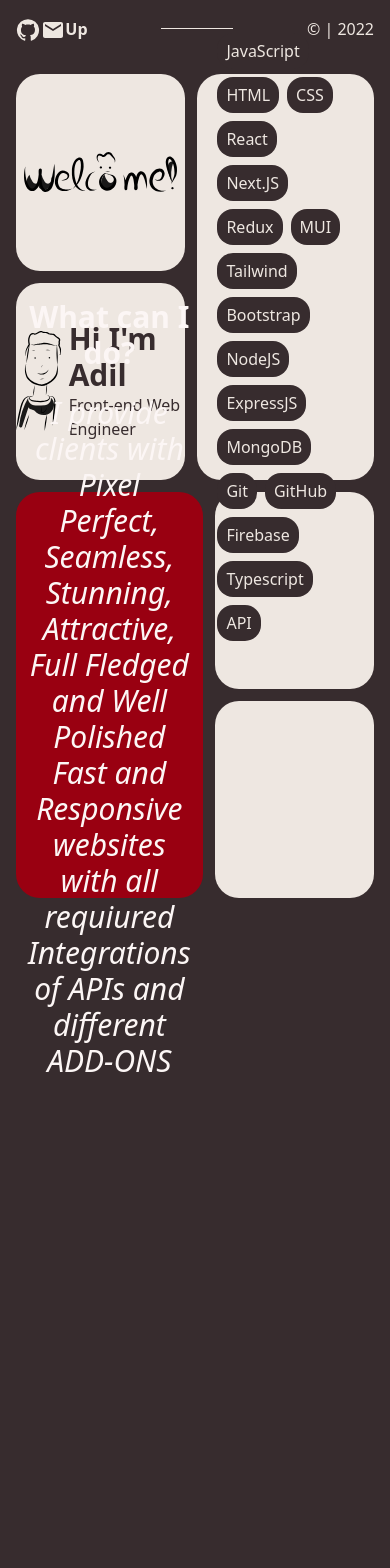
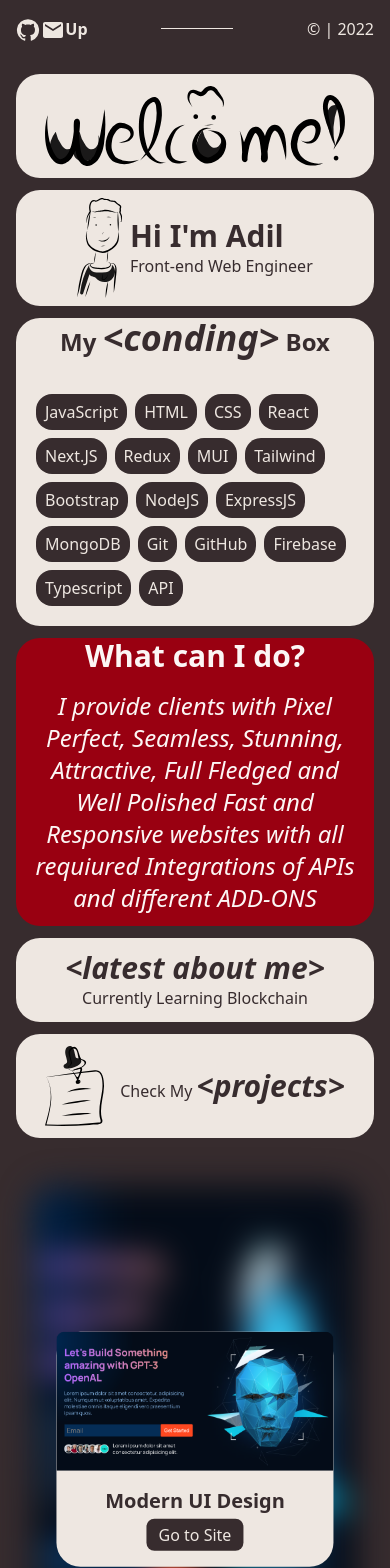
Before and after one commit to devadii/portfolio, a Next.js app: page / in a window 390 px wide. Shown: the top 1568 px of the page. Built offline with nearby package versions, Linux system fonts and the light colour scheme.

Commit message:
initial deploy

```diff
--- a/components/Main.jsx
+++ b/components/Main.jsx
@@ -1,5 +1,6 @@
 import Link from "next/link";
 import { useCallback, useEffect, useState, useRef } from "react";
+import Projects from "./Projects";
 import Tools from "./Tools";
 
 const colors = [
@@ -9,17 +10,28 @@
   ["#28334AFF", "#FBDE44FF"],
   ["#2901e8", "#fff"],
 ];
+
+const projects = [
+  {
+    img: "project_b.png",
+    title: "Modern UI Design",
+  },
+  {
+    img: "project_c.png",
+    title: "E-Commerce Store",
+  },
+];
 const Main = () => {
   const [randomCol, setRandomCol] = useState(0);
   return (
     <div className="lg:ml-[95px]" style={{ boxSizing: "border-box" }}>
-      <div className="relative h-screen w-full flex flex-col text-[#372c2e]  p-4">
-        <div className="w-full h-[50%] flex mb-3">
+      <div className="relative h-auto md:h-screen w-full flex flex-col text-[#372c2e]  p-4">
+        <div className="w-full h-[50%] flex flex-col md:flex-row mb-3">
           <div className=" flex-1 flex flex-col">
-            <div className="flex-1 bg-[#eee7e1] rounded-3xl mb-3 flex items-center justify-center">
+            <div className="flex-1 bg-[#eee7e1] rounded-3xl mb-3 flex items-center justify-center p-3 md:p-0">
               <img src="/welcome.svg" alt="" className="w-[90%]" />
             </div>
-            <div className="flex-1 bg-[#eee7e1] rounded-3xl flex items-center justify-center">
+            <div className="flex-1 bg-[#eee7e1] rounded-3xl flex items-center justify-center p-2">
               <img src="/man.svg" alt="" className="h-[100px] mr-2" />
               <div className="">
                 <p className="text-3xl font-bold">Hi I'm Adil</p>
@@ -27,7 +39,7 @@
               </div>
             </div>
           </div>
-          <div className="flex-1 bg-[#eee7e1] rounded-3xl ml-3 relative flex justify-center items-center">
+          <div className="flex-1 bg-[#eee7e1] rounded-3xl mt-3 md:mt-0 md:ml-3 relative flex justify-center items-center">
             <div className="">
               <p className="text-2xl font-bold text-center mb-4">
                 My{" "}
@@ -39,7 +51,7 @@
           </div>
         </div>
 
-        <div className="w-full h-[50%] flex">
+        <div className="w-full h-[50%] flex flex-col md:flex-row">
           <div
             style={{
               backgroundColor: colors[randomCol][0],
@@ -48,14 +60,14 @@
             onClick={() =>
               setRandomCol(randomCol >= colors.length - 1 ? 0 : randomCol + 1)
             }
-            className={`flex-1  font-thin text-white rounded-3xl mr-3 flex flex-col items-center justify-center
+            className={`flex-1  font-thin text-white rounded-3xl mb-3 md:mb-0 md:mr-3 flex flex-col items-center justify-center
           text-center transition-all hover:scale-95 ease-linear cursor-pointer delay-100`}
           >
-            <p className="text-3xl font-bold text-center mb-3">
+            <p className="text-3xl font-bold text-center mb-1 md:mb-3">
               What can I do?
             </p>
 
-            <p className="text-3xl italic p-3">
+            <p className="text-2xl md:text-2xl italic p-3">
               I provide clients with Pixel Perfect, Seamless, Stunning,
               Attractive, Full Fledged and Well Polished Fast and Responsive
               websites with all requiured Integrations of APIs and different
@@ -63,12 +75,33 @@
             </p>
           </div>
           <div className=" flex-1 flex flex-col">
-            <div className="flex-1 bg-[#eee7e1] rounded-3xl mb-3"></div>
-            <div className="flex-1 bg-[#eee7e1] rounded-3xl"></div>
+            <div className="flex-1 bg-[#eee7e1] rounded-3xl mb-3 p-3 md:p-0 flex flex-col items-center justify-center">
+              <span className="text-3xl font-bold italic">
+                {"<latest about me>"}
+              </span>
+              <p>Currently Learning Blockchain</p>
+            </div>
+            <div className="flex-1 bg-[#eee7e1] rounded-3xl p-3 md:p-0 flex items-center justify-center">
+              <div className="flex">
+                <img src="/main_b.svg" className="h-[80px] mr-4" alt="" />
+                <div className="flex items-center">
+                  <p className="">
+                    Check My{" "}
+                    <span className="text-3xl font-bold italic">
+                      {"<projects>"}
+                    </span>
+                  </p>
+                </div>
+              </div>
+            </div>
           </div>
         </div>
       </div>
-      <div className="h-screen w-full text-[#eee7e1] "></div>
+      {projects.map((x, y) => (
+        <div className="h-[70vh] sm:h-screen w-full text-[#eee7e1] p-8">
+          <Projects type={x} />
+        </div>
+      ))}
     </div>
   );
 };
--- /dev/null
+++ b/components/Projects.jsx
@@ -0,0 +1,22 @@
+const Projects = ({ type }) => {
+  return (
+    <div className="h-full w-full relative">
+      <div className="h-full w-full blur-lg rounded-3xl">
+        <img src={type.img} className="h-full w-full rounded-3xl" />
+      </div>
+      <div className="absolute top-[50%] left-[50%] -translate-y-[50%] -translate-x-[50%] rounded-3xl bg-[#eee7e1] w-[85%] sm:w-[40%]">
+        <div className="w-full">
+          <img src={type.img} alt="" className="w-full rounded-t-lg" />
+        </div>
+        <div className="p-4 text-[#372c2e] flex flex-col items-center justify-center">
+          <p className="text-xl font-bold mb-1">{type.title}</p>
+          <button className="px-3 py-1 rounded-lg bg-[#372c2e] text-[#eee7e1]">
+            Go to Site
+          </button>
+        </div>
+      </div>
+    </div>
+  );
+};
+
+export default Projects;
--- a/pages/index.js
+++ b/pages/index.js
@@ -3,9 +3,11 @@
 
 export default function Home() {
   return (
-    <div className="bg-[#372c2e] w-max-2xl overflow-x-hidden">
-      <Sidebar />
-      <Main />
+    <div className="bg-[#372c2e] w-full h-full">
+      <div className="bg-[#372c2e] max-w-[1300px] m-auto overflow-x-hidden">
+        <Sidebar />
+        <Main />
+      </div>
     </div>
   );
 }
```
Also changed, not shown: public/project_b.png (added), public/project_c.png (added).
